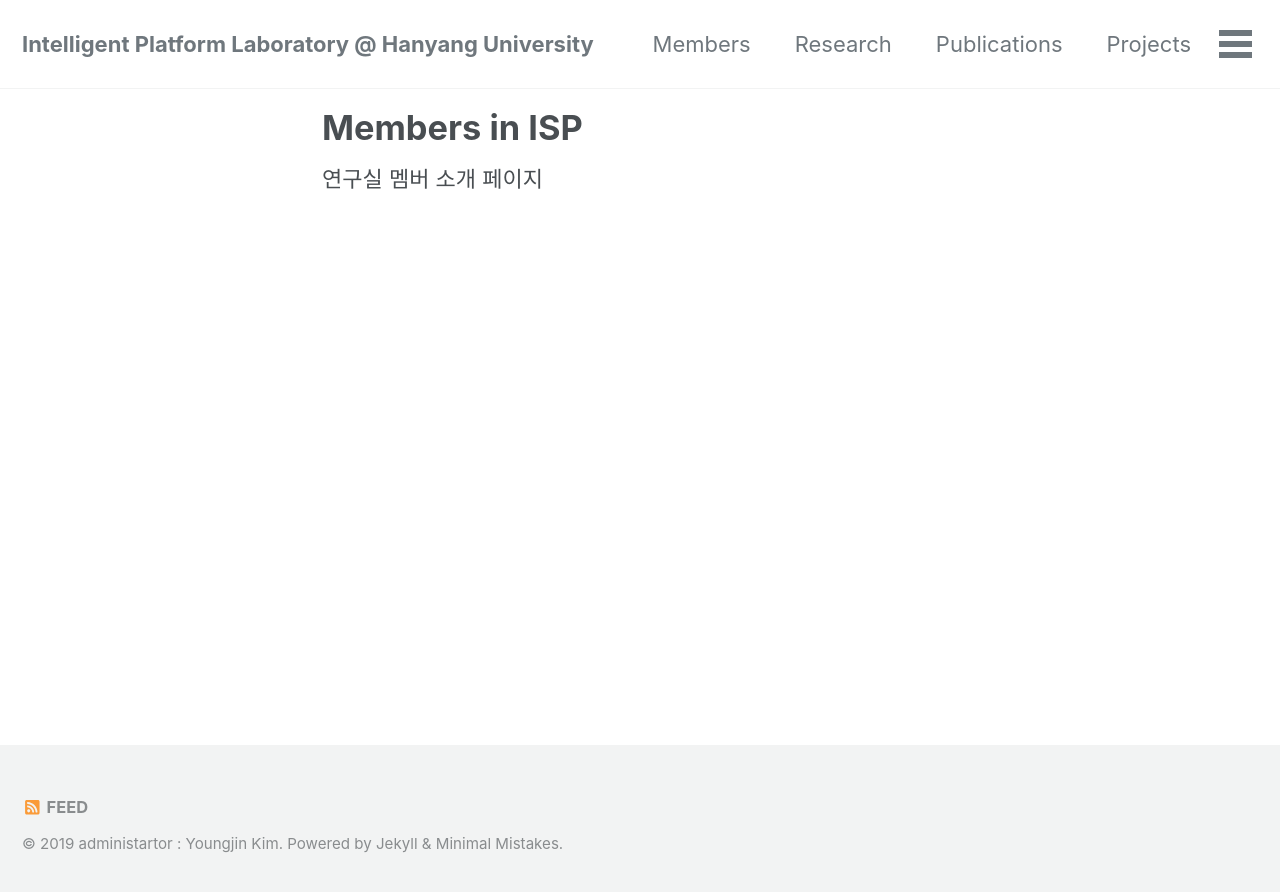
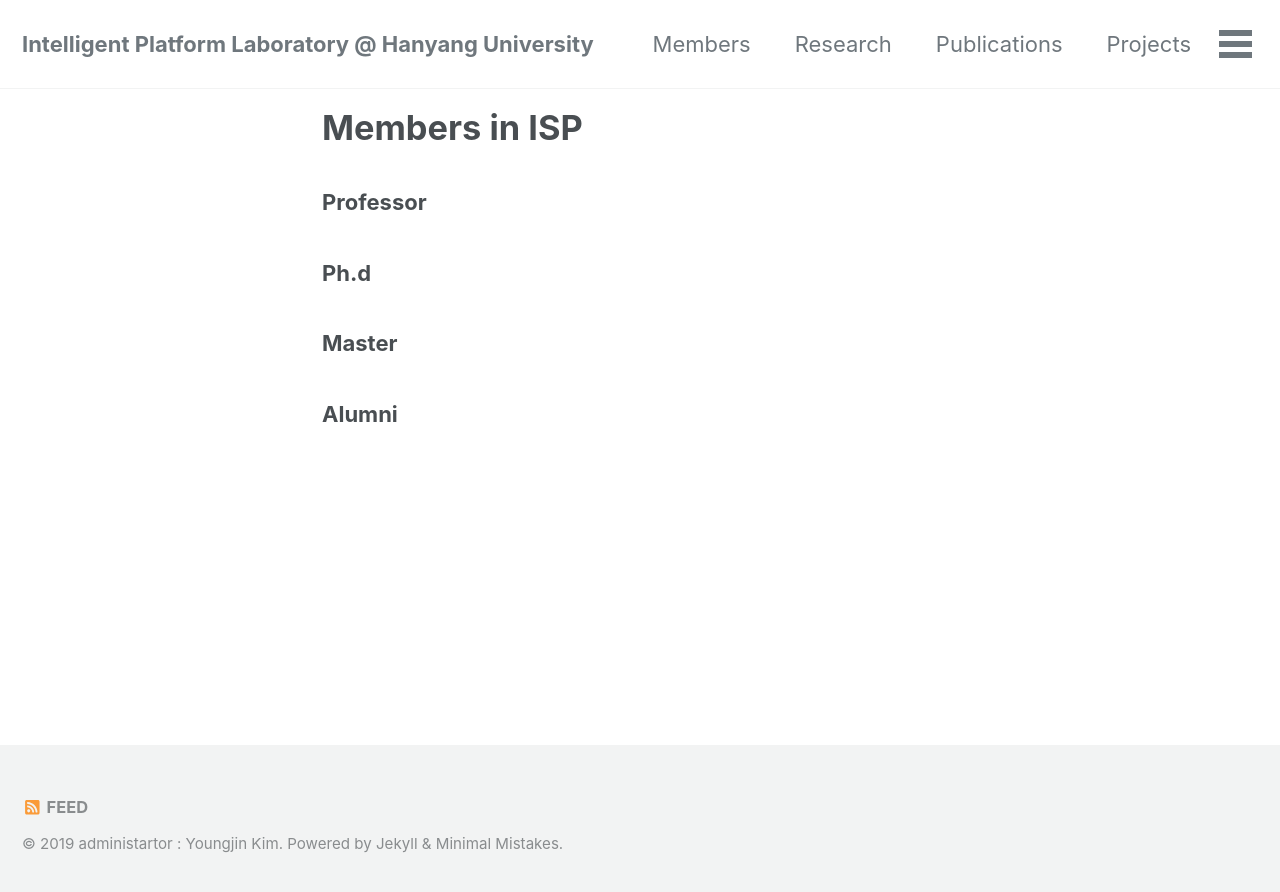
Before and after one commit to hy-dcs/ssplab.github.io, a Jekyll site: the page built from _pages/members.html, in a window 1280 px wide. Shown: the top 892 px of the page. Built offline with Jekyll 4.4.1, drawn with Linux system fonts in a browser that asks for light colours; cached includes are drawn as plain includes; nearby versions of some CDN libraries.

Commit message:
Update members.html

```diff
--- a/_pages/members.html
+++ b/_pages/members.html
@@ -1,8 +1,9 @@
 ---
-layout: collection
+layout: archive
 permalink: /members/
-entries_layout: grid
 title: "Members in ISP"
-collection: members
 ---
-연구실 멤버 소개 페이지
+<h3>Professor</h3>
+<h3>Ph.d</h3>
+<h3>Master</h3>
+<h3>Alumni</h3>
```
